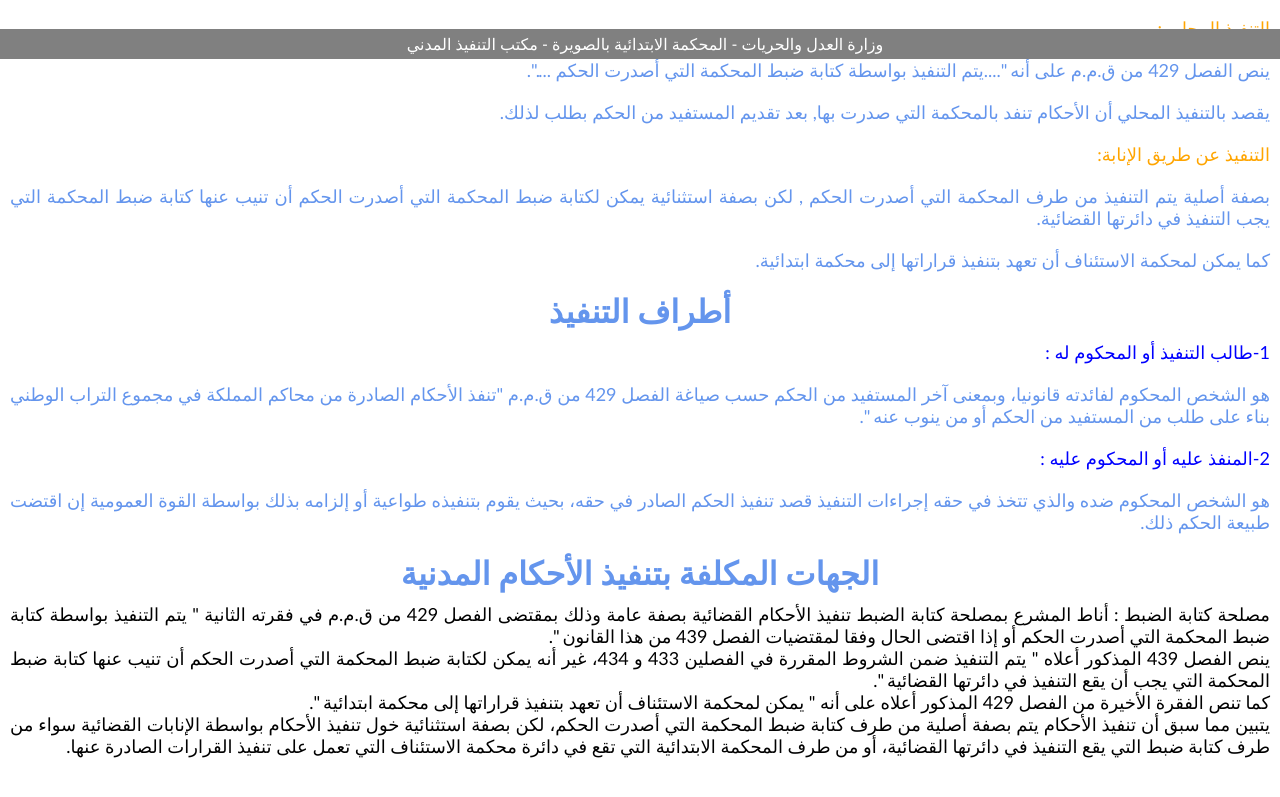
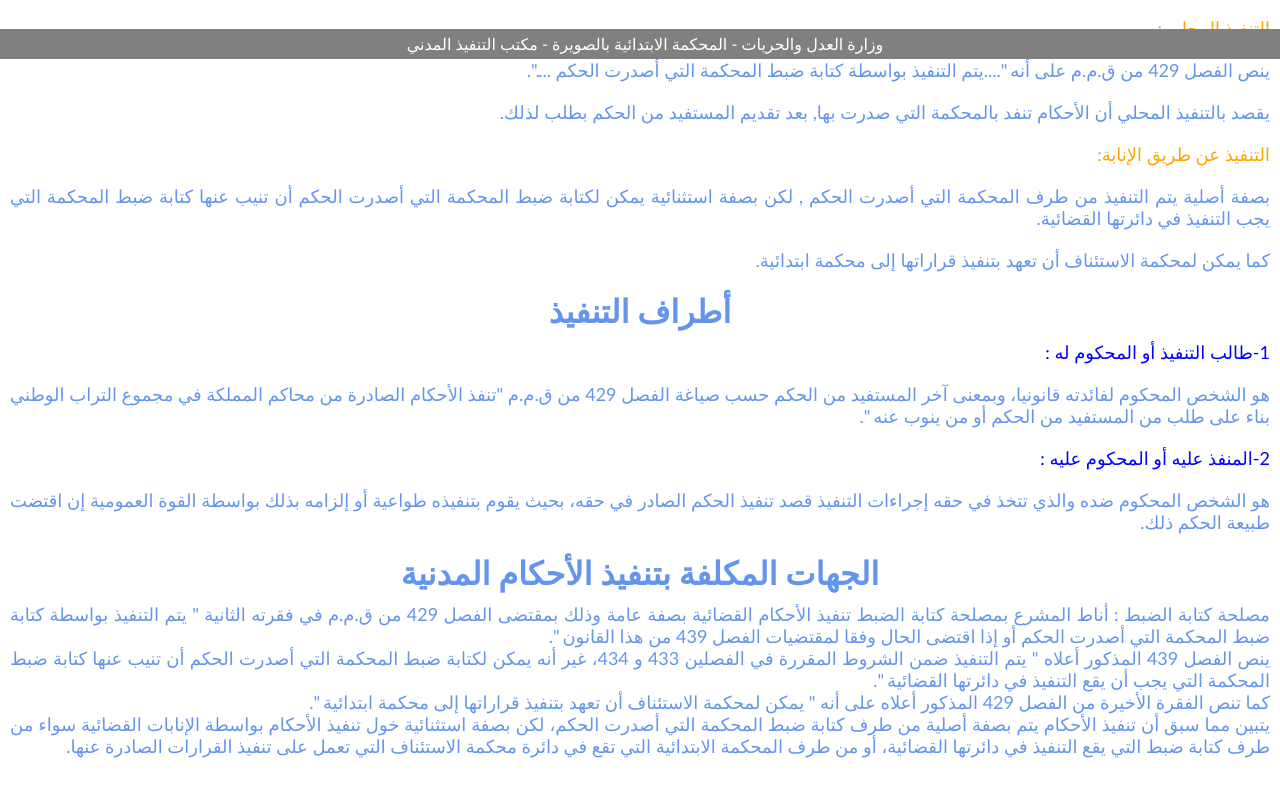
Before and after one commit to ouechen/tpi.github.io, a plain HTML site: page index.html in a window 1280 px wide. Shown: the part 741-1538 px from the top of the page. Drawn offline with Linux system fonts and the light colour scheme.

Commit message:
Add files via upload

```diff
--- a/index.html
+++ b/index.html
@@ -75,7 +75,7 @@
         </p>
 
         <h1>الجهات المكلفة بتنفيذ الأحكام المدنية</h1>
-        <p style=" color:black">مصلحة كتابة الضبط :
+        <p style=" color: cornflowerblue">مصلحة كتابة الضبط :
             أناط المشرع بمصلحة كتابة الضبط تنفيذ الأحكام القضائية بصفة عامة  وذلك بمقتضى الفصل 429 من ق.م.م في فقرته الثانية " يتم التنفيذ بواسطة كتابة ضبط المحكمة التي أصدرت الحكم أو إذا اقتضى الحال وفقا لمقتضيات الفصل 439 من هذا القانون ".
         <br>
         ينص الفصل 439 المذكور أعلاه " يتم التنفيذ ضمن الشروط المقررة في الفصلين 433 و 434، غير أنه يمكن لكتابة ضبط المحكمة التي أصدرت الحكم أن تنيب عنها كتابة ضبط المحكمة التي يجب أن يقع التنفيذ في دائرتها القضائية ".
```
